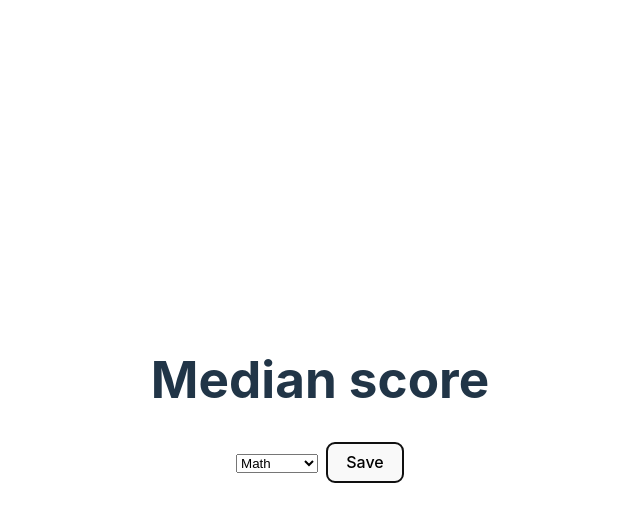
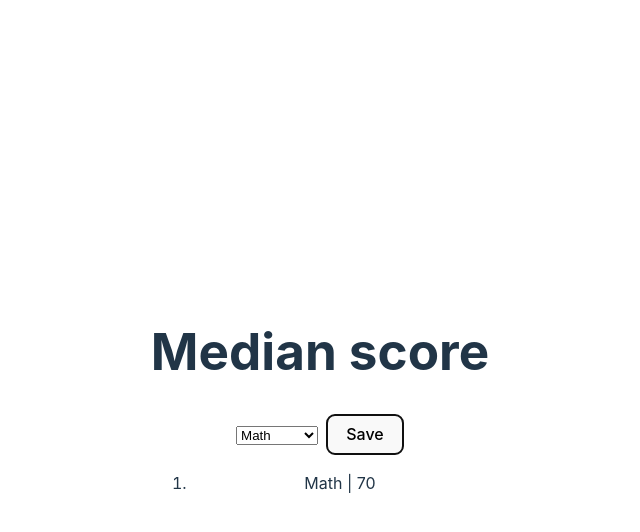
Before and after one commit to chrisvasqm/react-average-score, a React (Vite) app: page / in a window 1280 px wide. Both pictures are taken after a click on the button "Save". Shown: the top 532 px of the page, without its empty margins (320-960 px from the left). Built offline with nearby package versions, Linux system fonts and the light colour scheme.

Commit message:
Display scores

```diff
--- a/src/App.tsx
+++ b/src/App.tsx
@@ -2,6 +2,7 @@ import { useState } from 'react';
 import './App.css'
 import ScorePicker from './components/ScorePicker';
 import Subject from './models/Subject';
+import ScoreList from './components/ScoreList';
 
 function App() {
   const subjects = [
@@ -22,6 +23,10 @@ function App() {
 
   function handleSubjectSave(event: any) {
     event.preventDefault();
+
+    if (savedSubjects.some(subject => subject.id === selectedSubject.id))
+      return;
+
     setSavedSubjects([...savedSubjects, selectedSubject]);
   }
 
@@ -32,6 +37,7 @@ function App() {
         subjects={subjects}
         onChange={handleSubjectChange}
         onSubmit={handleSubjectSave} />
+      {savedSubjects && <ScoreList subjects={savedSubjects} />}
     </>
   )
 }
--- /dev/null
+++ b/src/components/ScoreList.tsx
@@ -0,0 +1,14 @@
+import Subject from "../models/Subject";
+
+interface Props {
+    subjects: Subject[];
+}
+function ScoreList({ subjects }: Props) {
+    return (
+        <ol>
+            {subjects && subjects.map(subject => <li>{subject.name} | {subject.score}</li>)}
+        </ol>
+    )
+}
+
+export default ScoreList;
```
